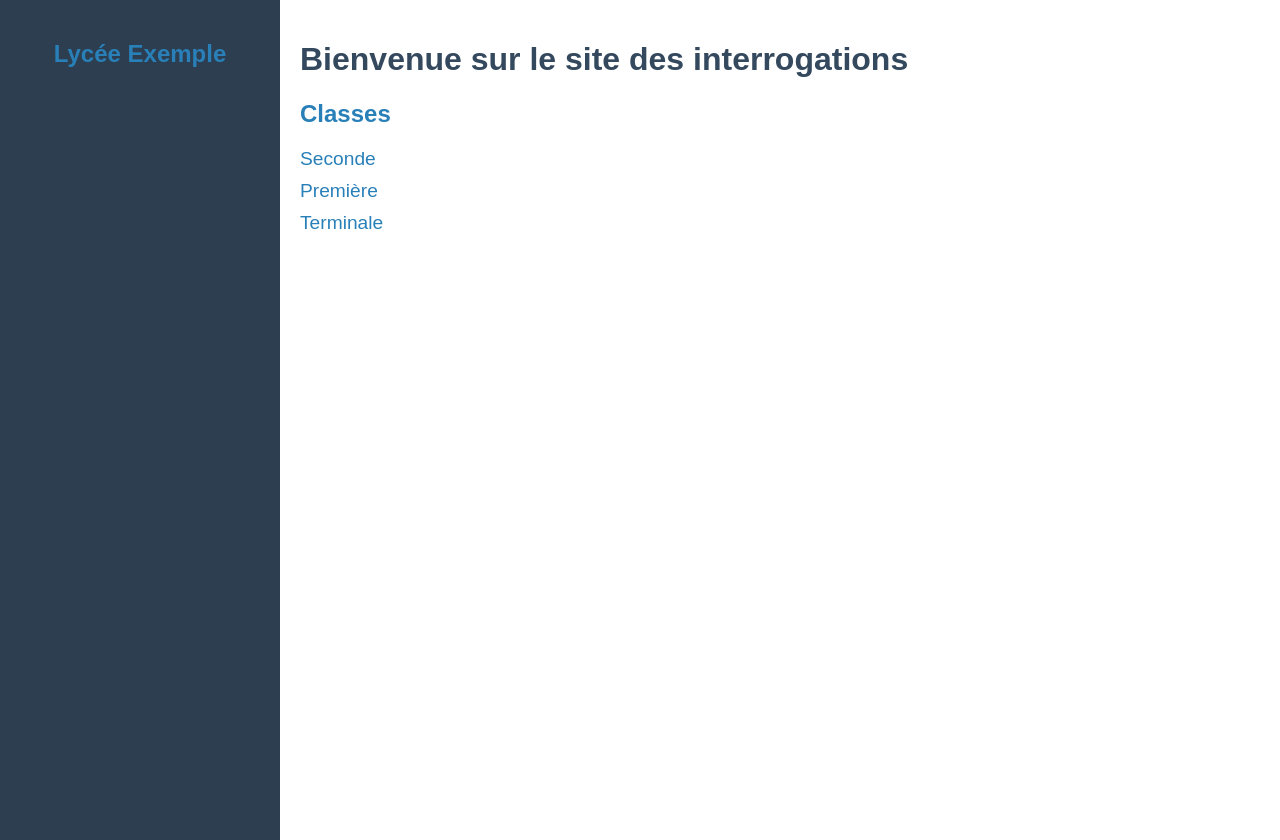
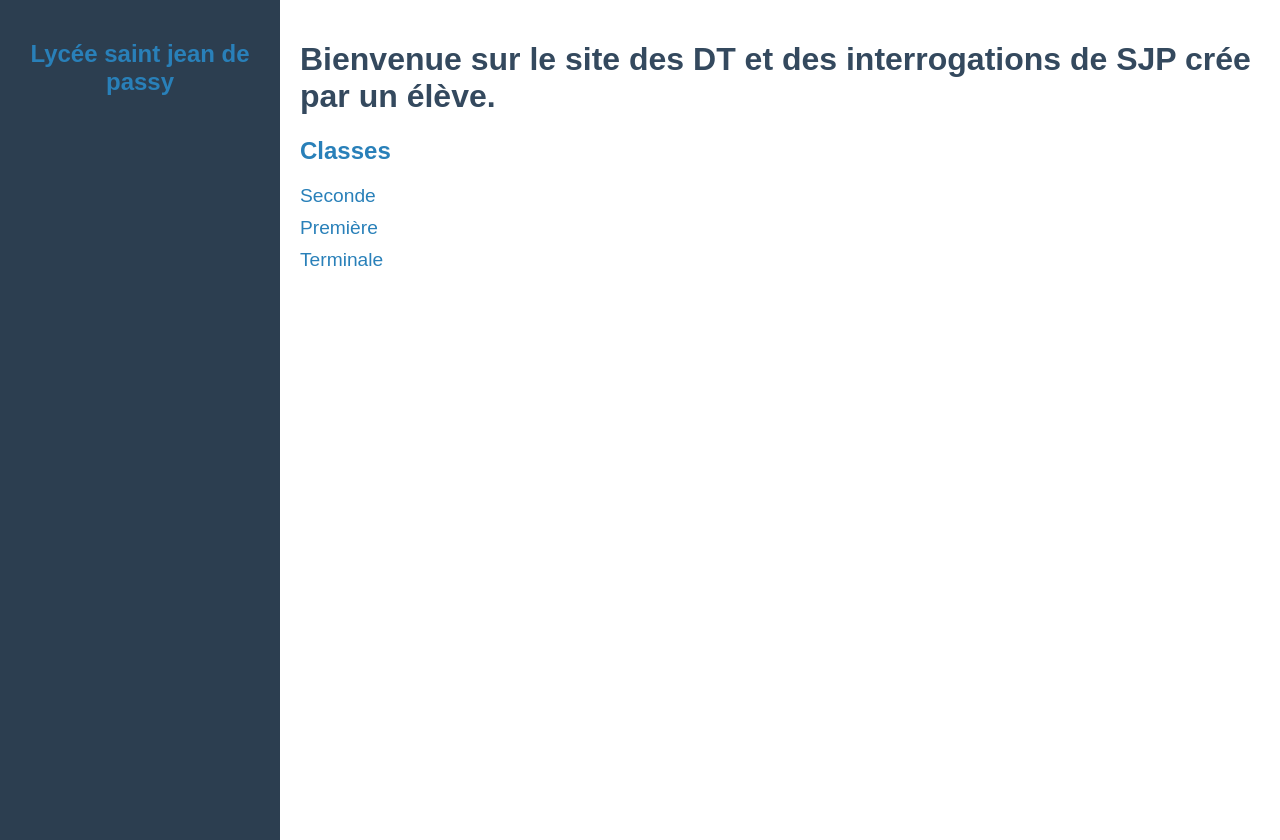
Before and after one commit to Exodus-bots/site-SJP, a plain HTML site: page index.html in a window 1280 px wide. Drawn offline with Linux system fonts and the light colour scheme.

Commit message:
Update index.html

```diff
--- a/index.html
+++ b/index.html
@@ -8,11 +8,11 @@
 </head>
 <body>
     <div class="sidebar">
-        <h2>Lycée Exemple</h2>
+        <h2>Lycée saint jean de passy </h2>
     </div>
 
     <div class="content">
-        <h1>Bienvenue sur le site des interrogations</h1>
+        <h1>Bienvenue sur le site des DT et des interrogations de SJP crée par un élève. </h1>
         <h2>Classes</h2>
         <ul class="class-list">
             <li><a href="professeurs.html?class=seconde">Seconde</a></li>
```
